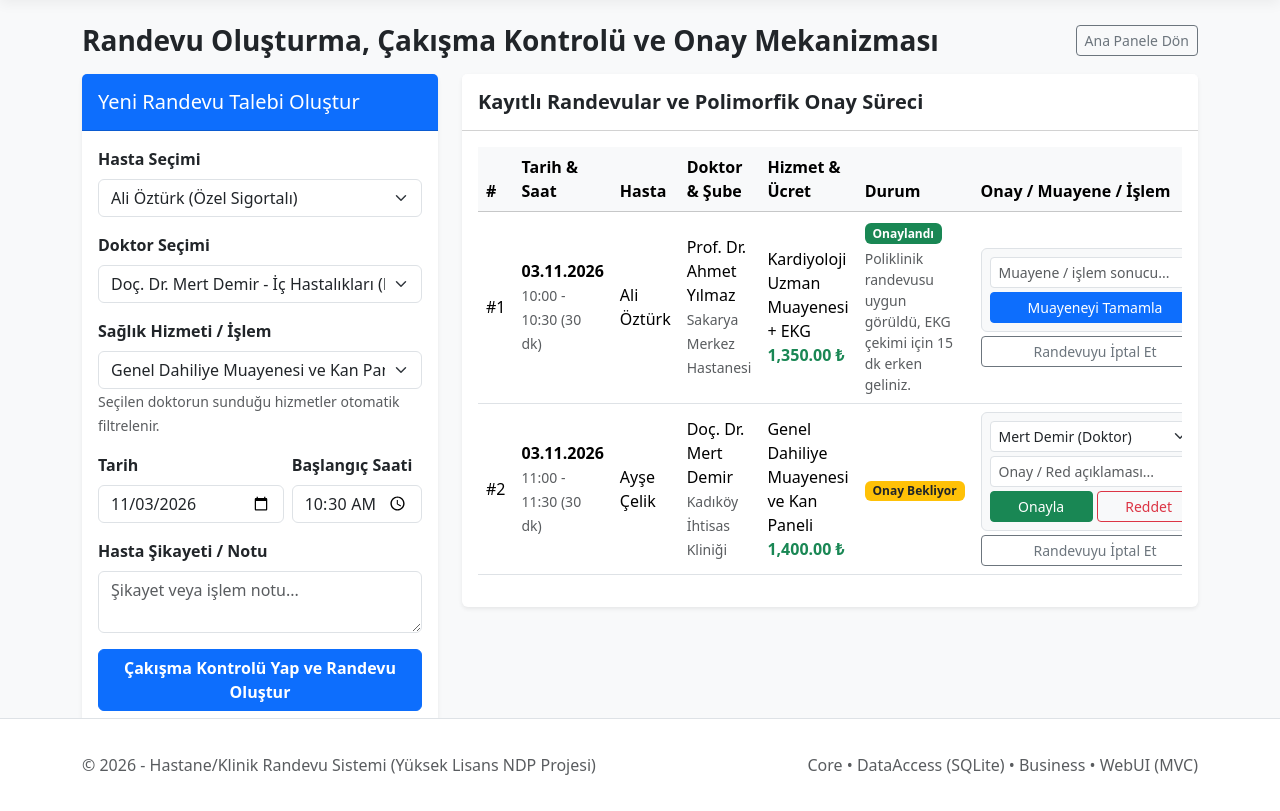
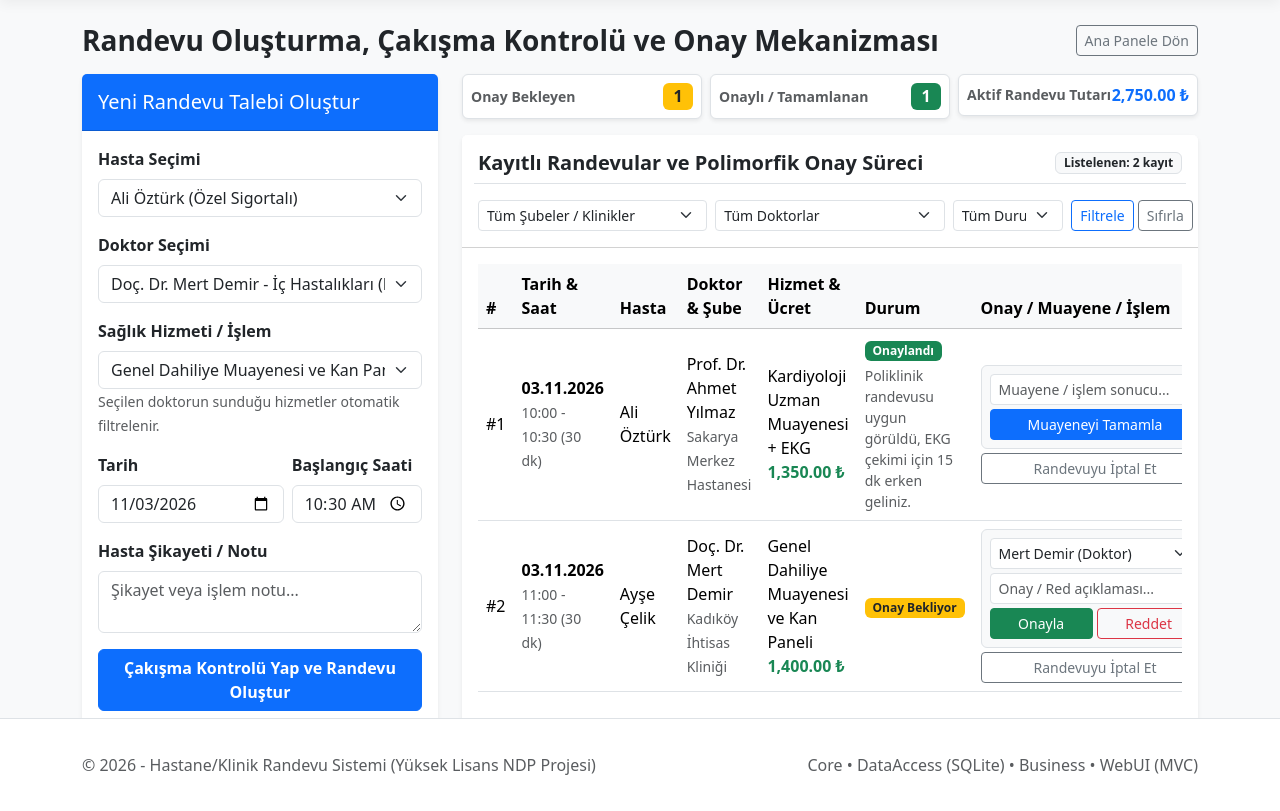
Before and after one commit to ByThePi/nesneye-dayali-programlama-dilleri-odev-yl, an ASP.NET Core app: page /Randevu in a window 1280 px wide. Shown: the part 81-892 px from the top of the page. Run offline with ASP.NET Core 8, Linux system fonts and the light colour scheme; data comes from the database, SQL or seed files in the repository; style sheets or scripts are compiled from the project's sources.

Commit message:
feat: randevu filtreleme/istatistik cubugu ve readme oop sinif diyagrami eklendi

```diff
--- a/src/HastaneRandevuSistemi.WebUI/Controllers/RandevuController.cs
+++ b/src/HastaneRandevuSistemi.WebUI/Controllers/RandevuController.cs
@@ -1,5 +1,6 @@
 using HastaneRandevuSistemi.Business.DTOs;
 using HastaneRandevuSistemi.Business.Interfaces;
+using HastaneRandevuSistemi.Core.Enums;
 using HastaneRandevuSistemi.Core.Exceptions;
 using HastaneRandevuSistemi.WebUI.Models;
 using Microsoft.AspNetCore.Mvc;
@@ -18,17 +19,39 @@ namespace HastaneRandevuSistemi.WebUI.Controllers
         }
 
         [HttpGet]
-        public async Task<IActionResult> Index()
+        public async Task<IActionResult> Index(int? subeId, int? doktorId, RandevuDurumu? durum)
         {
             var tumKullanicilar = await _kurumService.TumKullanicilariGetirAsync();
+            var tumRandevular = await _randevuService.TumRandevulariGetirAsync();
+
+            var filtrelenmisRandevular = tumRandevular.AsEnumerable();
+
+            if (subeId.HasValue && subeId.Value > 0)
+            {
+                filtrelenmisRandevular = filtrelenmisRandevular.Where(r => r.HastaneSubeId == subeId.Value);
+            }
+
+            if (doktorId.HasValue && doktorId.Value > 0)
+            {
+                filtrelenmisRandevular = filtrelenmisRandevular.Where(r => r.DoktorId == doktorId.Value);
+            }
+
+            if (durum.HasValue)
+            {
+                filtrelenmisRandevular = filtrelenmisRandevular.Where(r => r.Durum == durum.Value);
+            }
 
             var viewModel = new RandevuSayfaViewModel
             {
-                Randevular = await _randevuService.TumRandevulariGetirAsync(),
+                Randevular = filtrelenmisRandevular.ToList(),
+                Subeler = await _kurumService.SubeleriDetayliGetirAsync(),
                 Hastalar = await _kurumService.HastalariGetirAsync(),
                 Doktorlar = await _kurumService.DoktorlariDetayliGetirAsync(),
                 Hizmetler = await _kurumService.HizmetleriGetirAsync(),
-                OnayYetkilileri = tumKullanicilar.Where(k => k.RandevuOnaylayabilirMi()).ToList()
+                OnayYetkilileri = tumKullanicilar.Where(k => k.RandevuOnaylayabilirMi()).ToList(),
+                SeciliSubeId = subeId,
+                SeciliDoktorId = doktorId,
+                SeciliDurum = durum
             };
 
             return View(viewModel);
--- a/src/HastaneRandevuSistemi.WebUI/Models/DashboardViewModel.cs
+++ b/src/HastaneRandevuSistemi.WebUI/Models/DashboardViewModel.cs
@@ -1,5 +1,6 @@
 using HastaneRandevuSistemi.Core.Entities;
 using HastaneRandevuSistemi.Core.Entities.Abstract;
+using HastaneRandevuSistemi.Core.Enums;
 
 namespace HastaneRandevuSistemi.WebUI.Models
 {
@@ -15,10 +16,15 @@ namespace HastaneRandevuSistemi.WebUI.Models
     public class RandevuSayfaViewModel
     {
         public IReadOnlyList<Randevu> Randevular { get; set; } = new List<Randevu>();
+        public IReadOnlyList<HastaneSube> Subeler { get; set; } = new List<HastaneSube>();
         public IReadOnlyList<Hasta> Hastalar { get; set; } = new List<Hasta>();
         public IReadOnlyList<Doktor> Doktorlar { get; set; } = new List<Doktor>();
         public IReadOnlyList<SaglikHizmeti> Hizmetler { get; set; } = new List<SaglikHizmeti>();
         public IReadOnlyList<Kullanici> OnayYetkilileri { get; set; } = new List<Kullanici>();
+
+        public int? SeciliSubeId { get; set; }
+        public int? SeciliDoktorId { get; set; }
+        public RandevuDurumu? SeciliDurum { get; set; }
     }
 
     public class KurumYonetimSayfaViewModel
--- a/src/HastaneRandevuSistemi.WebUI/Views/Randevu/Index.cshtml
+++ b/src/HastaneRandevuSistemi.WebUI/Views/Randevu/Index.cshtml
@@ -2,6 +2,11 @@
 @using HastaneRandevuSistemi.Core.Enums
 @{
     ViewData["Title"] = "Randevu Yönetimi ve Onay Sistemi";
+    int onayBekleyenSayisi = Model.Randevular.Count(r => r.Durum == RandevuDurumu.OnayBekliyor);
+    int aktifOnayliSayisi = Model.Randevular.Count(r => r.Durum == RandevuDurumu.Onaylandi || r.Durum == RandevuDurumu.Tamamlandi);
+    decimal toplamTutar = Model.Randevular
+        .Where(r => r.Durum != RandevuDurumu.IptalEdildi && r.Durum != RandevuDurumu.Reddedildi)
+        .Sum(r => r.ToplamUcret);
 }
 
 <div class="d-flex justify-content-between align-items-center mb-3">
@@ -94,11 +99,92 @@
         </div>
     </div>
 
-    <!-- Mevcut Randevular ve Onay Mekanizması -->
+    <!-- Mevcut Randevular, Filtreleme ve Onay Mekanizması -->
     <div class="col-lg-8">
+        <!-- Özet İstatistik Çubuğu -->
+        <div class="row g-2 mb-3">
+            <div class="col-md-4">
+                <div class="border rounded bg-white p-2 shadow-sm d-flex justify-content-between align-items-center">
+                    <span class="small text-muted fw-semibold">Onay Bekleyen</span>
+                    <span class="badge bg-warning text-dark fs-6">@onayBekleyenSayisi</span>
+                </div>
+            </div>
+            <div class="col-md-4">
+                <div class="border rounded bg-white p-2 shadow-sm d-flex justify-content-between align-items-center">
+                    <span class="small text-muted fw-semibold">Onaylı / Tamamlanan</span>
+                    <span class="badge bg-success fs-6">@aktifOnayliSayisi</span>
+                </div>
+            </div>
+            <div class="col-md-4">
+                <div class="border rounded bg-white p-2 shadow-sm d-flex justify-content-between align-items-center">
+                    <span class="small text-muted fw-semibold">Aktif Randevu Tutarı</span>
+                    <span class="fw-bold text-primary">@toplamTutar.ToString("N2") ₺</span>
+                </div>
+            </div>
+        </div>
+
         <div class="card border-0 shadow-sm">
             <div class="card-header bg-white py-3">
-                <h5 class="mb-0 fw-bold">Kayıtlı Randevular ve Polimorfik Onay Süreci</h5>
+                <div class="d-flex flex-wrap justify-content-between align-items-center gap-2">
+                    <h5 class="mb-0 fw-bold">Kayıtlı Randevular ve Polimorfik Onay Süreci</h5>
+                    <span class="badge bg-light text-dark border">Listelenen: @Model.Randevular.Count kayıt</span>
+                </div>
+
+                <!-- Çok Şubeli & Durum Bazlı Filtreleme Formu -->
+                <form method="get" asp-action="Index" class="row g-2 mt-2 pt-2 border-top">
+                    <div class="col-md-4">
+                        <select name="subeId" class="form-select form-select-sm">
+                            <option value="">Tüm Şubeler / Klinikler</option>
+                            @foreach (var sube in Model.Subeler)
+                            {
+                                if (Model.SeciliSubeId == sube.Id)
+                                {
+                                    <option value="@sube.Id" selected>@sube.SubeAdi</option>
+                                }
+                                else
+                                {
+                                    <option value="@sube.Id">@sube.SubeAdi</option>
+                                }
+                            }
+                        </select>
+                    </div>
+                    <div class="col-md-4">
+                        <select name="doktorId" class="form-select form-select-sm">
+                            <option value="">Tüm Doktorlar</option>
+                            @foreach (var dr in Model.Doktorlar)
+                            {
+                                if (Model.SeciliDoktorId == dr.Id)
+                                {
+                                    <option value="@dr.Id" selected>@dr.Unvan @dr.TamAd</option>
+                                }
+                                else
+                                {
+                                    <option value="@dr.Id">@dr.Unvan @dr.TamAd</option>
+                                }
+                            }
+                        </select>
+                    </div>
+                    <div class="col-md-2">
+                        <select name="durum" class="form-select form-select-sm">
+                            <option value="">Tüm Durumlar</option>
+                            @foreach (var d in Enum.GetValues<RandevuDurumu>())
+                            {
+                                if (Model.SeciliDurum == d)
+                                {
+                                    <option value="@d" selected>@d</option>
+                                }
+                                else
+                                {
+                                    <option value="@d">@d</option>
+                                }
+                            }
+                        </select>
+                    </div>
+                    <div class="col-md-2 d-flex gap-1">
+                        <button type="submit" class="btn btn-sm btn-outline-primary flex-fill">Filtrele</button>
+                        <a asp-action="Index" class="btn btn-sm btn-outline-secondary">Sıfırla</a>
+                    </div>
+                </form>
             </div>
             <div class="card-body">
                 <div class="table-responsive">
```
Also changed, not shown: README.md.
